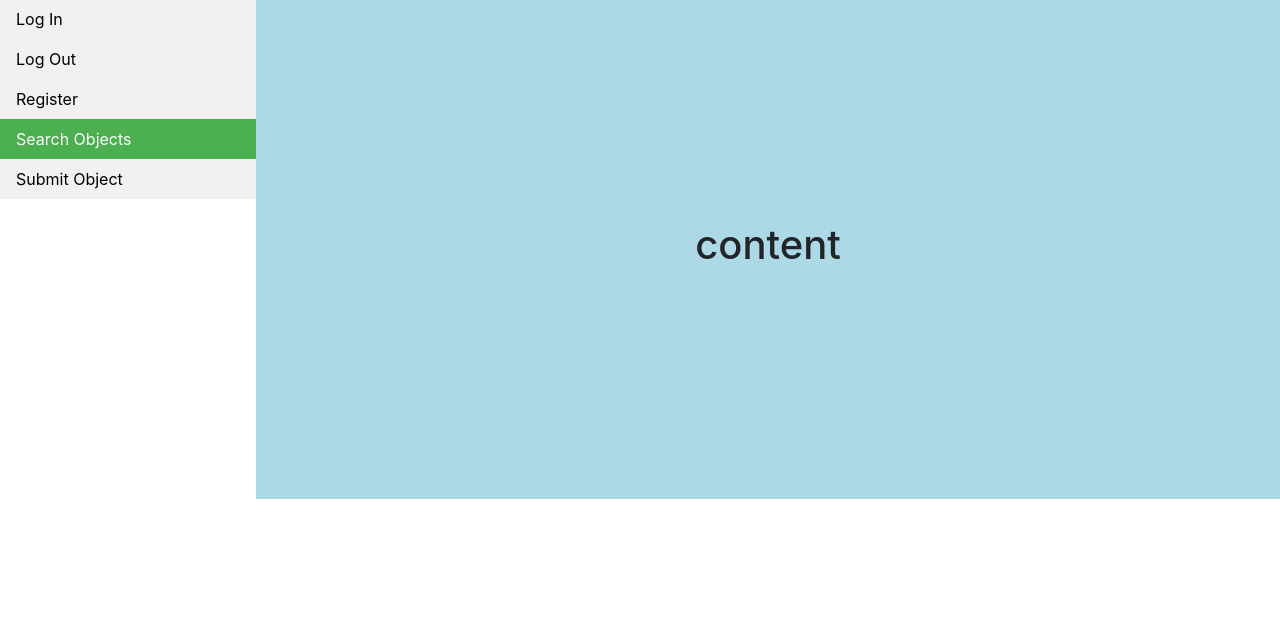
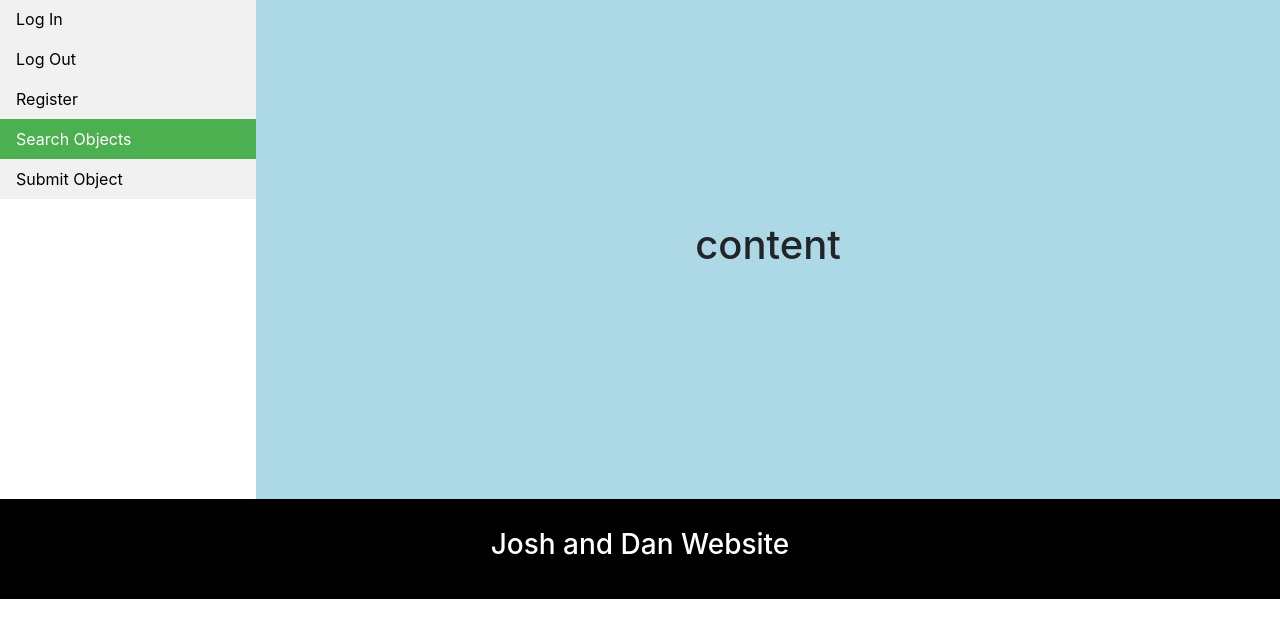
Before and after one commit to Ziddia/cs-4ww3-project, a PHP site: page /search.html in a window 1280 px wide. Shown: the part 161-800 px from the top of the page. Run offline with PHP 8.4, Linux system fonts and the light colour scheme.

Commit message:
swap content -> section

```diff
--- a/index.html
+++ b/index.html
@@ -96,9 +96,9 @@
 	</div>
 
 	<!-- Main page content -->
-	<content>
+	<section>
 		<h1>content</h1>
-	</content>
+	</section>
 
 	<footer>
 		<h3>Josh and Dan Website</h3>
--- a/search.html
+++ b/search.html
@@ -96,9 +96,13 @@
 	</div>
 
 	<!-- Main page content -->
-	<content>
+	<section>
 		<h1>content</h1>
-	</content>
+	</section>
+
+	<footer>
+		<h3>Josh and Dan Website</h3>
+	</footer>
 
 	<!-- <script type="text/javascript" src="static/bootstrap/js/bootstrap.min.js"></script> -->
 </body>
--- a/static/base.css
+++ b/static/base.css
@@ -85,10 +85,10 @@ nav ul {
 }
 
 /* Main page content, need to have width:100% for mobile display */
-content {
+section {
 	width: 100%;
 	height: 500px;
-	display: flex;
+	display: flex !important;
 	justify-content: center;
 	align-items: center;
 	background-color: lightblue;
@@ -177,7 +177,7 @@ content {
 		display: none;
 	}
 
-	content {
+	section {
 		width: 80%;
 	}
 
```
Also changed, not shown: individual_sample.html (+6 -2 lines), registration.html (+6 -2 lines), results_sample.html (+6 -2 lines), submission.html (+6 -2 lines).
